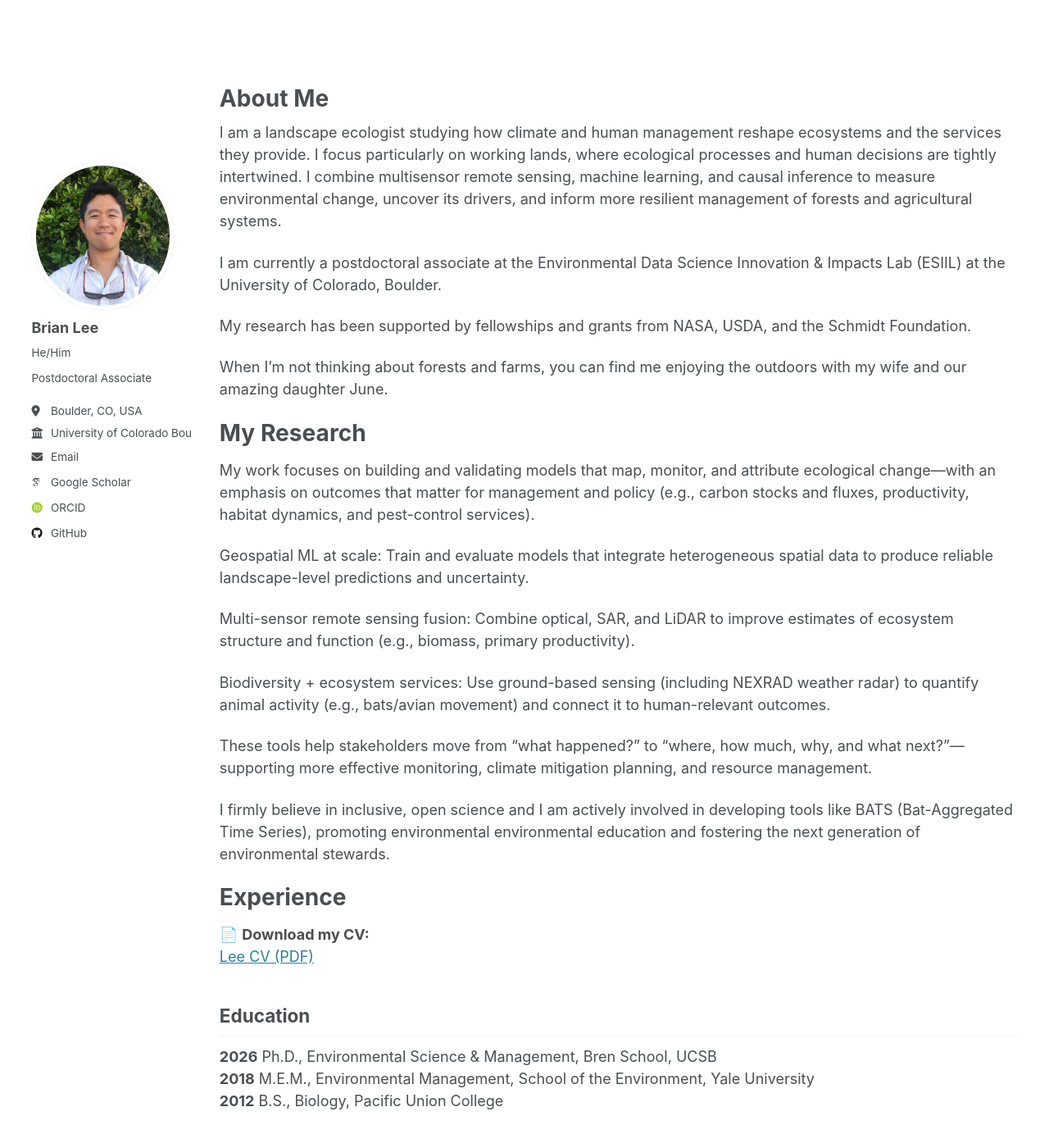
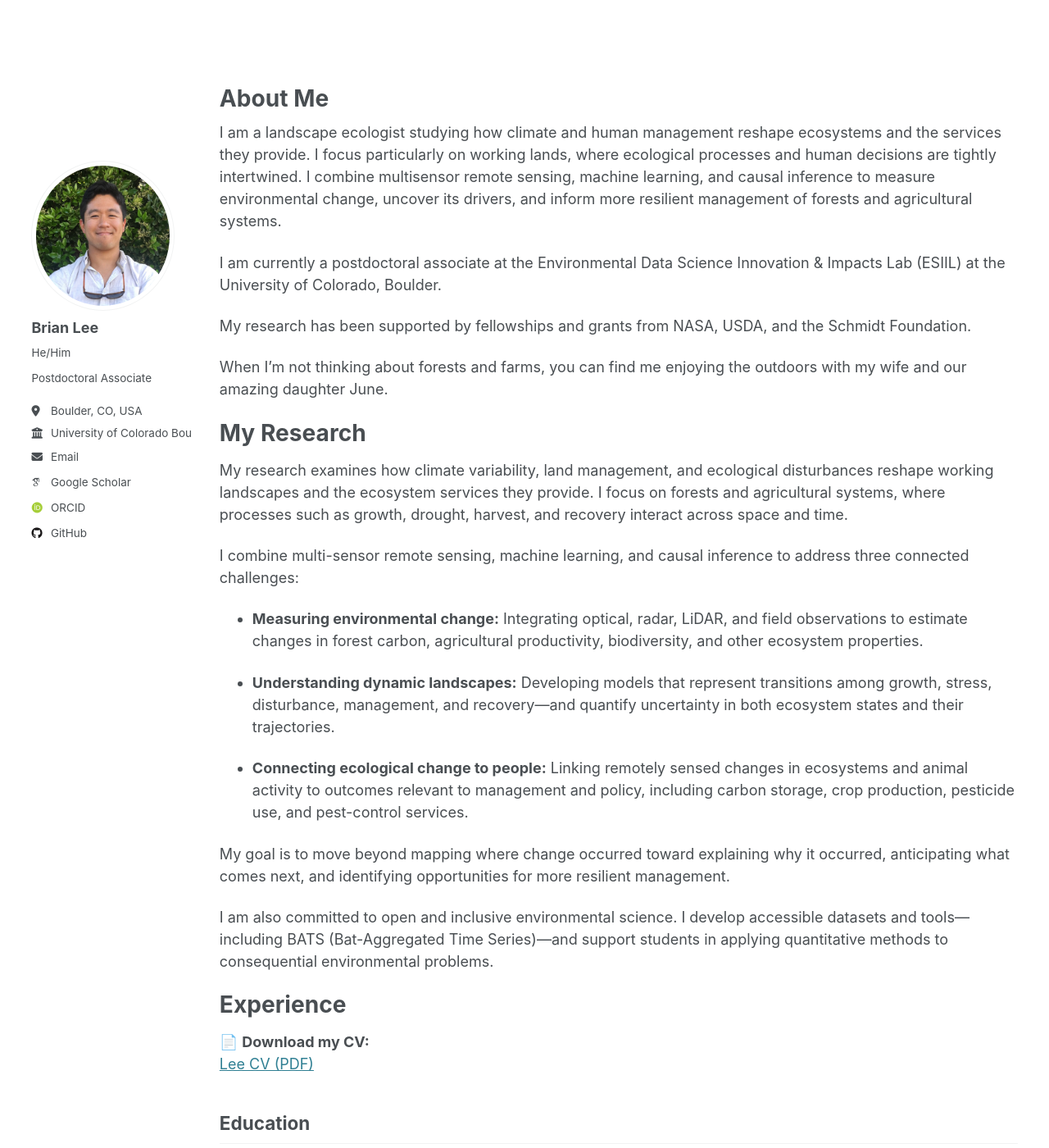
Before and after one commit to bhyleee/bhyleee.github.io, a Jekyll site: the page built from _pages/about.md, in a window 1280 px wide and 1400 px high. Shown: the whole window at 82% size. Built offline with Jekyll 4.4.1, drawn with Linux system fonts in a browser that asks for light colours; some web fonts are replaced.

Commit message:
Update about.md

```diff
--- a/_pages/about.md
+++ b/_pages/about.md
@@ -19,17 +19,19 @@ When I'm not thinking about forests and farms, you can find me enjoying the outd
 
 My Research
 ======
-My work focuses on building and validating models that map, monitor, and attribute ecological change—with an emphasis on outcomes that matter for management and policy (e.g., carbon stocks and fluxes, productivity, habitat dynamics, and pest-control services).
+My research examines how climate variability, land management, and ecological disturbances reshape working landscapes and the ecosystem services they provide. I focus on forests and agricultural systems, where processes such as growth, drought, harvest, and recovery interact across space and time.
 
-Geospatial ML at scale: Train and evaluate models that integrate heterogeneous spatial data to produce reliable landscape-level predictions and uncertainty.
+I combine multi-sensor remote sensing, machine learning, and causal inference to address three connected challenges:
 
-Multi-sensor remote sensing fusion: Combine optical, SAR, and LiDAR to improve estimates of ecosystem structure and function (e.g., biomass, primary productivity).
+- **Measuring environmental change:** Integrating optical, radar, LiDAR, and field observations to estimate changes in forest carbon, agricultural productivity, biodiversity, and other ecosystem properties.
 
-Biodiversity + ecosystem services: Use ground-based sensing (including NEXRAD weather radar) to quantify animal activity (e.g., bats/avian movement) and connect it to human-relevant outcomes.
+- **Understanding dynamic landscapes:** Developing models that represent transitions among growth, stress, disturbance, management, and recovery—and quantify uncertainty in both ecosystem states and their trajectories.
 
-These tools help stakeholders move from “what happened?” to “where, how much, why, and what next?”—supporting more effective monitoring, climate mitigation planning, and resource management.
+- **Connecting ecological change to people:** Linking remotely sensed changes in ecosystems and animal activity to outcomes relevant to management and policy, including carbon storage, crop production, pesticide use, and pest-control services.
 
-I firmly believe in inclusive, open science and I am actively involved in developing tools like BATS (Bat-Aggregated Time Series), promoting environmental environmental education and fostering the next generation of environmental stewards.
+My goal is to move beyond mapping where change occurred toward explaining why it occurred, anticipating what comes next, and identifying opportunities for more resilient management.
+
+I am also committed to open and inclusive environmental science. I develop accessible datasets and tools—including BATS (Bat-Aggregated Time Series)—and support students in applying quantitative methods to consequential environmental problems.
 
 Experience
 ======
```
